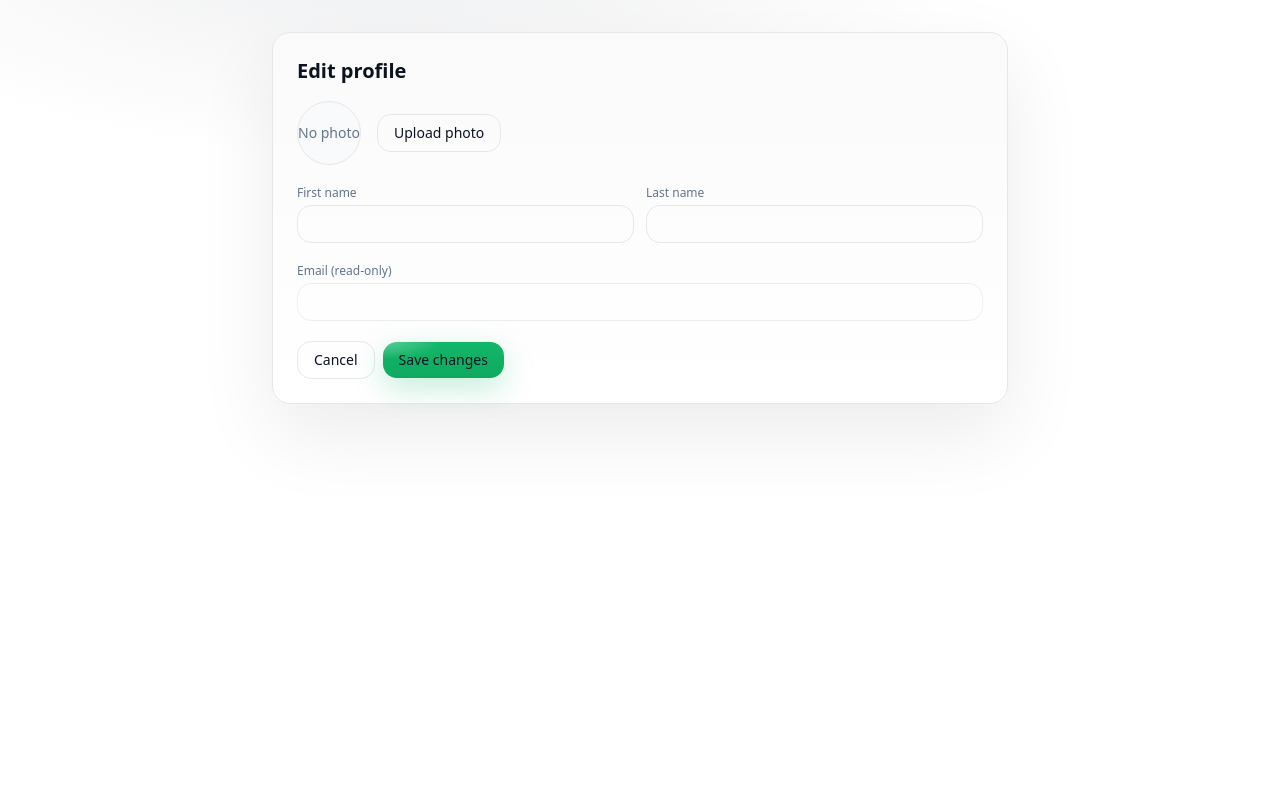
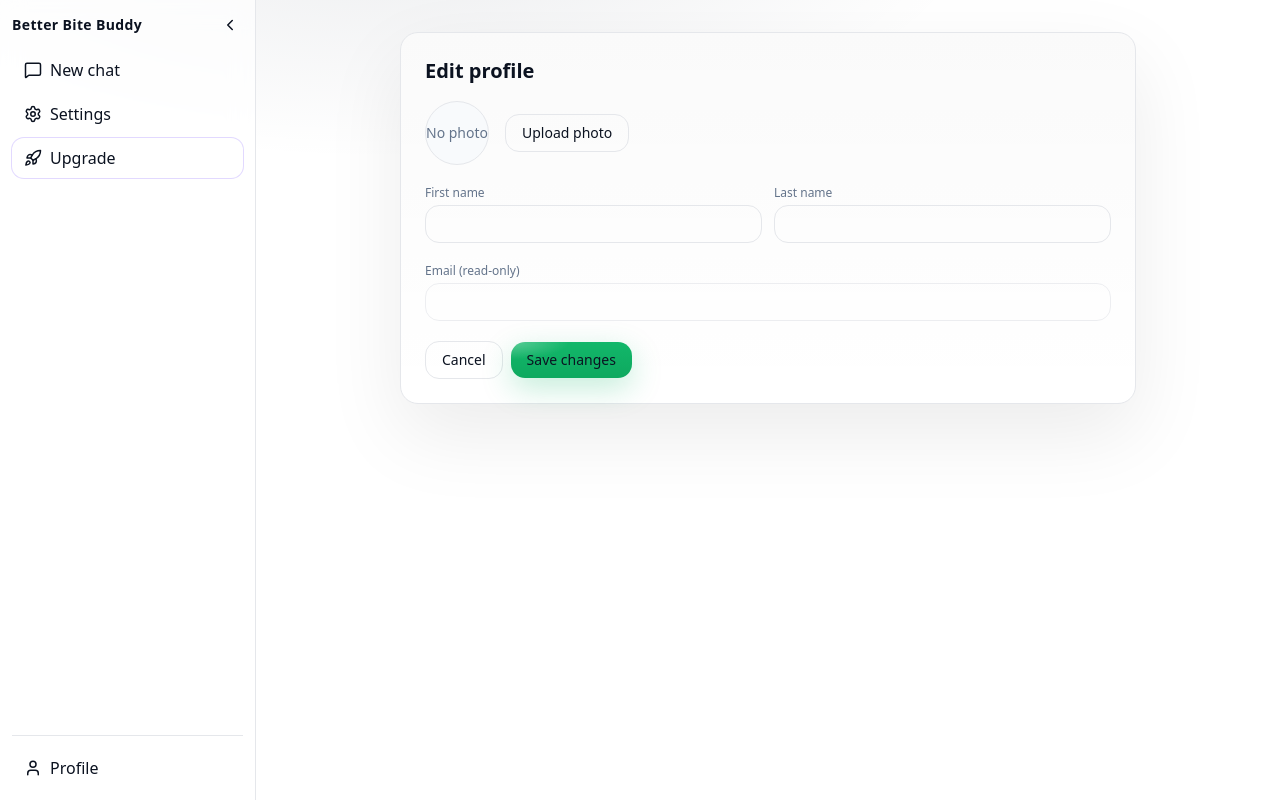
Before and after one commit to haseebservises-ops/bbb-web, a Next.js app: page /profile in a window 1280 px wide. Built offline with nearby package versions, Linux system fonts and the light colour scheme; no server answers.

Commit message:
Sync meals with activity; restore animated sidebar with Upgrade link

```diff
--- a/app/layout.tsx
+++ b/app/layout.tsx
@@ -1,19 +1,28 @@
-// app/layout.tsx
+import type { Metadata } from "next";
 import "./globals.css";
-import type { Metadata } from "next";
+import { Providers } from "./providers";
+import Sidebar from "@/components/Sidebar";
 
 export const metadata: Metadata = {
   title: "Better Bite Buddy",
-  description: "Your bite-sized nutrition coach",
+  description: "AI Coaching that fits your day.",
 };
 
 export default function RootLayout({ children }: { children: React.ReactNode }) {
   return (
     <html lang="en">
-      <body>{children}</body>
+      <body>
+        <Providers>
+          <div className="min-h-screen flex">
+            <Sidebar />
+            <main className="flex-1">{children}</main>
+          </div>
+        </Providers>
+      </body>
     </html>
   );
 }
+
 
 
 
--- a/components/OnboardingWizard.tsx
+++ b/components/OnboardingWizard.tsx
@@ -4,6 +4,15 @@
 import { useEffect, useMemo, useState } from "react";
 import { AnimatePresence, motion } from "framer-motion";
 
+
+
+          // at top of the component, near other state/util vars
+          const activityPresetMeals: Record<number, number> = {
+            1: 2, // Low
+            2: 3, // Light
+            3: 4, // Moderate
+            4: 5, // High
+          };
 /* ------------------------------- Props & Keys ------------------------------- */
 type WizardProps = {
   autoOpen?: boolean;
@@ -370,18 +379,24 @@ export default function OnboardingWizard({ autoOpen = false, onClose, onComplete
         <div className="grid gap-2">
           <label className="text-sm font-semibold text-slate-600">Activity level</label>
           <div className="grid grid-cols-4 gap-2">
-            {["Low", "Light", "Moderate", "High"].map((t, i) => (
+            {["Low", "Light", "Moderate", "High"].map((t, i) => {
+              const level = i + 1;
+              return (
                 <button
                   key={t}
-                onClick={() => setActivity(i + 1)}
+                  onClick={() => {
+                    setActivity(level);
+                    setMealsPerDay(activityPresetMeals[level]); // <— keep slider in sync
+                  }}
                   className={cn(
-                  "rounded-xl p-3 border text-sm",
-                  activity === i + 1 && "ring-4 ring-violet-200 border-violet-400 font-bold"
+                    "rounded-xl p-3 border text-sm transition-all",
+                    activity === level && "ring-4 ring-violet-200 border-violet-400 font-bold shadow-sm"
                   )}
                 >
                   {t}
                 </button>
-            ))}
+              );
+            })}
           </div>
         </div>
 
--- a/components/Sidebar.tsx
+++ b/components/Sidebar.tsx
@@ -4,8 +4,7 @@ import Link from "next/link";
 import { usePathname } from "next/navigation";
 import { useEffect, useState } from "react";
 import { useSession } from "next-auth/react";
-import { motion } from "framer-motion";
-import { MessageSquare, Settings, ChevronRight, ChevronLeft, User } from "lucide-react";
+import { MessageSquare, Settings, ChevronRight, ChevronLeft, User, Rocket } from "lucide-react";
 import { IS_PROD } from "@/lib/env";
 
 export default function Sidebar() {
@@ -18,42 +17,43 @@ export default function Sidebar() {
   const isSuper = role === "superadmin";
 
   useEffect(() => {
-    const saved = typeof window !== "undefined" ? localStorage.getItem("bbb_sidebar_collapsed") : null;
+    try {
+      const saved = localStorage.getItem("bbb_sidebar_collapsed");
       if (saved) setCollapsed(saved === "1");
+    } catch {}
   }, []);
 
   function toggle() {
     const next = !collapsed;
     setCollapsed(next);
-    try { localStorage.setItem("bbb_sidebar_collapsed", next ? "1" : "0"); } catch {}
+    try {
+      localStorage.setItem("bbb_sidebar_collapsed", next ? "1" : "0");
+    } catch {}
   }
 
   const items = [
     { href: "/", label: "New chat", icon: <MessageSquare size={18} /> },
     { href: "/settings", label: "Settings", icon: <Settings size={18} /> },
-    { href: "/upgrade", label: "Upgrade", icon: <span className="text-violet-600">★</span> },
+    // Upgrade goes to your in-app page that lists plans (or straight to a payment link)
+    { href: "/upgrade", label: "Upgrade", icon: <Rocket size={18} />, accent: true },
   ];
 
   return (
-    <motion.aside
-      initial={{ width: 256, opacity: 0 }}
-      animate={{ width: collapsed ? 56 : 256, opacity: 1 }}
-      transition={{ type: "spring", stiffness: 260, damping: 24 }}
-      className="hidden sm:flex shrink-0 border-r bg-white/70 dark:bg-slate-900/40 backdrop-blur"
+    <aside
+      className={`hidden sm:flex transition-[width] duration-200 ${collapsed ? "w-14" : "w-64"} shrink-0 border-r bg-white/70 backdrop-blur-md dark:bg-black/30`}
       style={{ borderColor: "var(--bbb-lines)" }}
     >
       <div className="p-3 w-full flex flex-col">
-        {/* header */}
+        {/* top row: app name + collapse */}
         <div className="flex items-center justify-between mb-3">
-          {!collapsed && <div className="text-sm font-semibold">Better Bite Buddy</div>}
-          <motion.button
-            whileTap={{ scale: 0.96 }}
-            className="rounded-md p-1 hover:bg-black/5 dark:hover:bg-white/5"
+          {!collapsed && <div className="text-sm font-semibold tracking-wide">Better Bite Buddy</div>}
+          <button
+            className="rounded-md p-1 hover:bg-black/5 dark:hover:bg-white/5 transition"
             onClick={toggle}
             title={collapsed ? "Expand" : "Collapse"}
           >
             {collapsed ? <ChevronRight size={18} /> : <ChevronLeft size={18} />}
-          </motion.button>
+          </button>
         </div>
 
         {/* nav */}
@@ -61,41 +61,59 @@ export default function Sidebar() {
           {items.map((i) => {
             const active = pathname === i.href;
             return (
-              <motion.div key={i.href} whileHover={{ x: 2 }}>
               <Link
+                key={i.href}
                 href={i.href}
-                  className={`flex items-center gap-2 rounded-lg px-3 py-2 transition
-                              hover:bg-black/5 dark:hover:bg-white/5 ${active ? "font-semibold" : ""}`}
+                className={[
+                  "group flex items-center gap-2 rounded-lg px-3 py-2 transition-colors",
+                  "hover:bg-black/[.06] dark:hover:bg-white/[.06]",
+                  active ? "font-semibold" : "",
+                  i.accent ? "ring-1 ring-violet-300/50 hover:ring-violet-400/60" : "",
+                ].join(" ")}
               >
-                  <span className="shrink-0">{i.icon}</span>
+                <span className="shrink-0 transition-transform group-hover:scale-[1.06]">{i.icon}</span>
                 {!collapsed && <span>{i.label}</span>}
               </Link>
-              </motion.div>
             );
           })}
 
-          {/* Admin shortcuts only in non-prod */}
+          {/* Admin shortcuts (non-prod only) */}
           {!IS_PROD && canSeeAdmin && (
-            <Link href="/admin" className="flex items-center gap-2 rounded-lg px-3 py-2 hover:bg-black/5 dark:hover:bg-white/5">
-              <span className="shrink-0">🛠️</span>{!collapsed && <span>Admin</span>}
+            <Link
+              href="/admin"
+              className="flex items-center gap-2 rounded-lg px-3 py-2 hover:bg-black/5 dark:hover:bg-white/5 transition"
+            >
+              <span className="shrink-0">🛠️</span>
+              {!collapsed && <span>Admin</span>}
             </Link>
           )}
           {!IS_PROD && isSuper && (
-            <Link href="/superadmin" className="flex items-center gap-2 rounded-lg px-3 py-2 hover:bg-black/5 dark:hover:bg-white/5">
-              <span className="shrink-0">🧰</span>{!collapsed && <span>Superadmin</span>}
+            <Link
+              href="/superadmin"
+              className="flex items-center gap-2 rounded-lg px-3 py-2 hover:bg-black/5 dark:hover:bg-white/5 transition"
+            >
+              <span className="shrink-0">🧰</span>
+              {!collapsed && <span>Superadmin</span>}
             </Link>
           )}
         </nav>
 
-        {/* bottom */}
+        {/* bottom controls */}
         <div className="mt-auto pt-3 border-t" style={{ borderColor: "var(--bbb-lines)" }}>
-          <div className="flex items-center justify-between">
-            <Link href="/settings" className="flex items-center gap-2 rounded-lg px-3 py-2 hover:bg-black/5 dark:hover:bg-white/5" title="Profile">
-              <User size={18} />{!collapsed && <span>Profile</span>}
+          <Link
+            href="/settings"
+            className="flex items-center justify-between gap-2 rounded-lg px-3 py-2 hover:bg-black/5 dark:hover:bg-white/5 transition"
+            title="Profile"
+          >
+            <span className="flex items-center gap-2">
+              <User size={18} />
+              {!collapsed && <span>Profile</span>}
+            </span>
+            {/* tiny dot accent on hover */}
+            <span className="h-1.5 w-1.5 rounded-full bg-violet-500 opacity-0 group-hover:opacity-100 transition" />
           </Link>
         </div>
       </div>
-      </div>
-    </motion.aside>
+    </aside>
   );
 }
```
Lines whose indentation alone changed are shown as unchanged.
